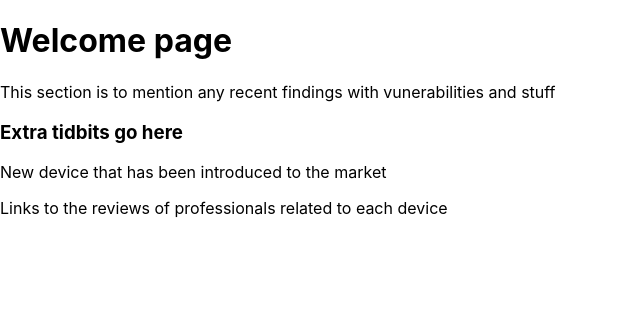
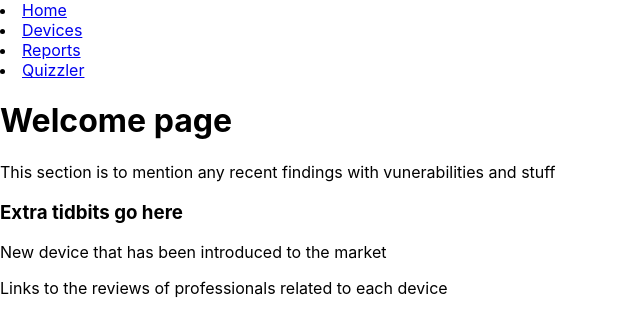
Before and after one commit to mas324/CyberLearner, a React (Create React App) app: page / in a window 1280 px wide. Shown: the top 336 px of the page, without its empty margins (0-640 px from the left). Built offline with nearby package versions, Linux system fonts and the light colour scheme.

Commit message:
Simple Navbar addition

```diff
--- a/src/App.js
+++ b/src/App.js
@@ -4,10 +4,12 @@ import HomePage from './pages/HomePage';
 import Quizzer from './pages/Quizzlet';
 import DevicePage from './pages/Devices';
 import Report from './pages/Reporter';
+import { navbar as NavBar } from './components/Navbar';
 
 function App() {
   return (
     <Router>
+      <NavBar />
       <Routes>
         <Route exact path='/' element={<HomePage />} />
         <Route path='/devices' element={<DevicePage />} />
--- a/src/components/Navbar.js
+++ b/src/components/Navbar.js
@@ -1,5 +1,24 @@
-import { NavLink as Link } from "react-router-dom";
+import { Link } from "react-router-dom";
 import styled from "styled-components";
+
+export const navbar = () => {
+    return (
+        <div>
+            <li>
+                <Link to="/">Home</Link>
+            </li>
+            <li>
+                <Link to="/devices">Devices</Link>
+            </li>
+            <li>
+                <Link to="/reports">Reports</Link>
+            </li>
+            <li>
+                <Link to="/quizzes">Quizzler</Link>
+            </li>
+        </div>
+    )
+}
 
 export const Nav = styled.nav`
     background: #ffb3ff;
```
